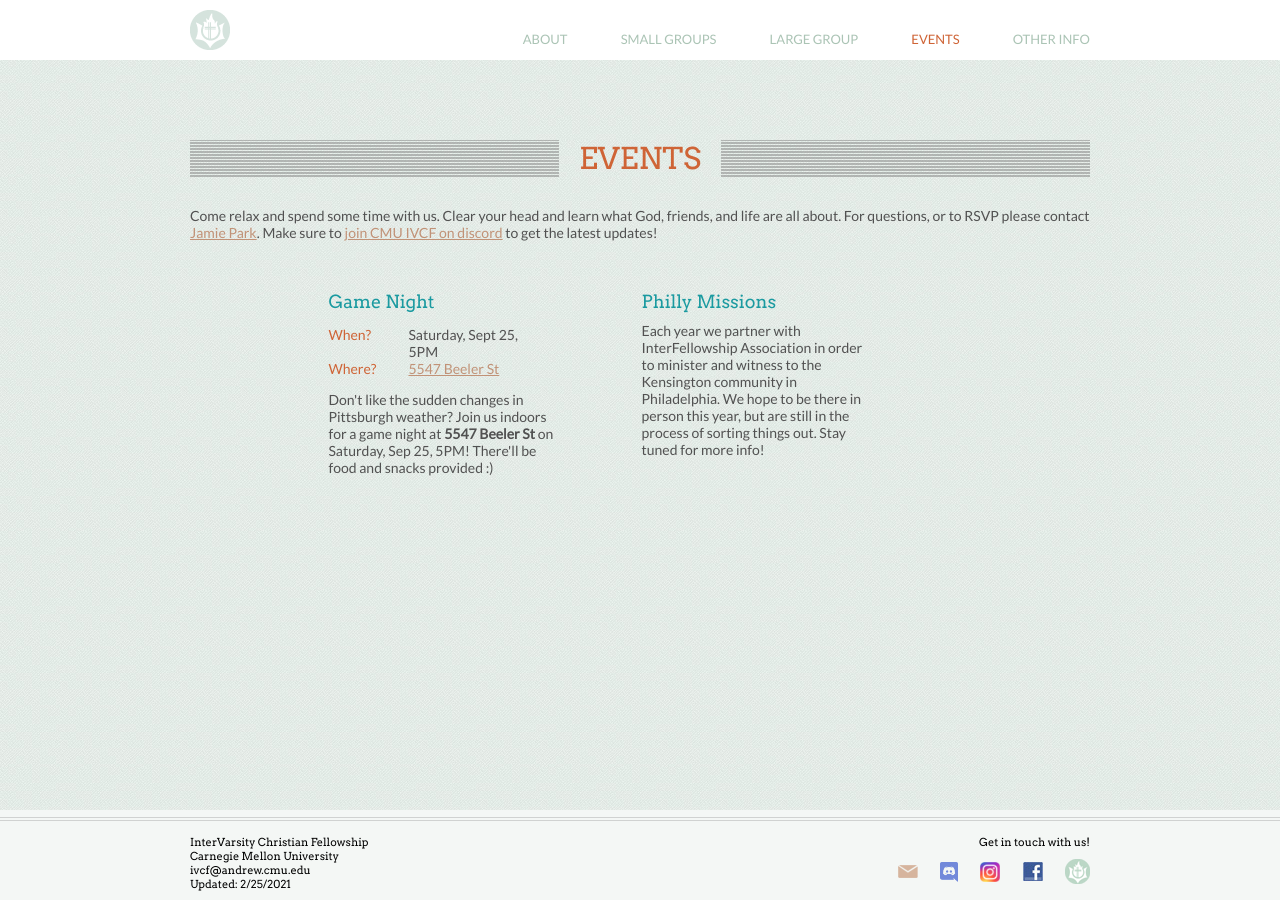
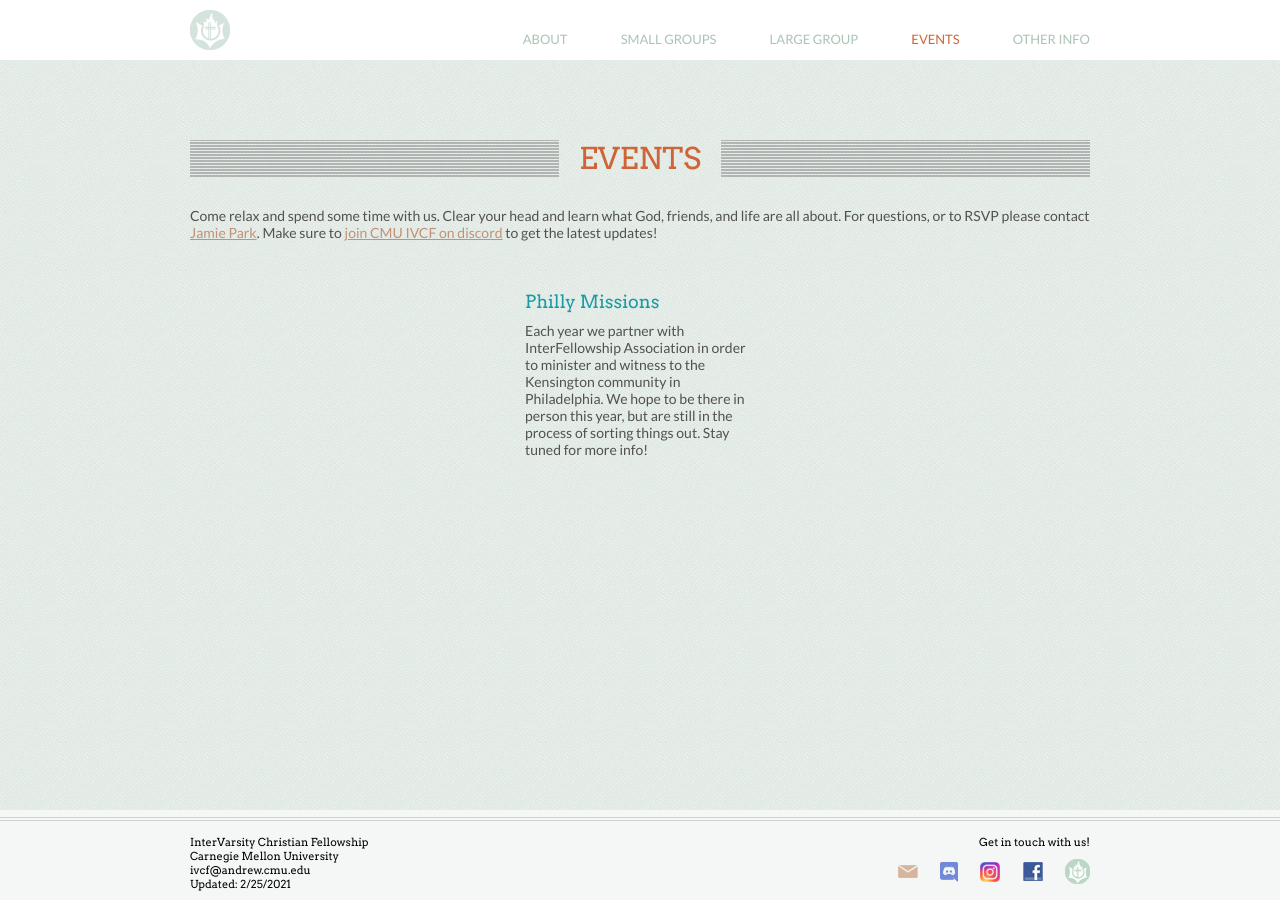
Before and after one commit to ivcf-cmu/ivcf-cmu.github.io, a Jekyll site: the page built from events.md, in a window 1280 px wide. Built offline with Jekyll 4.4.1, drawn with Linux system fonts in a browser that asks for light colours.

Commit message:
Remove old events

```diff
--- a/events.md
+++ b/events.md
@@ -25,7 +25,7 @@
 				are!
 			</p>
 		</div> -->
-		<div class="tricolumn">
+		<!-- <div class="tricolumn">
 			<h2>Game Night</h2>
 			<dl>
 				<dt>When?&nbsp;</dt>
@@ -37,7 +37,7 @@
 			<p>
 				Don't like the sudden changes in Pittsburgh weather? Join us indoors for a game night at <b>5547 Beeler St</b> on Saturday, Sep 25, 5PM! There'll be food and snacks provided :)
 			</p>
-		</div>
+		</div> -->
 		<div class="tricolumn">
 			<h2>Philly Missions</h2>
 			<p>
@@ -47,15 +47,6 @@
 				<a href="https://forms.gle/mjMGEAYmiykmSouy8" target="_blank">the interest form</a>. -->
 			</p>
 		</div>
-		<!-- <div class="tricolumn">
-			<h2>City-Wide Game Nights</h2>
-			<dl>
-				<dt>When?&nbsp;</dt><dd>Once a month starting soon.</dd>
-			</dl>
-			<p>
-				Dates & times TBA. Take a load of and play some games with friends from CMU, Pitt, Duquesne, and other local universities!
-			</p>
-		</div> -->
 		<!--
 		<div class="tricolumn">
 			<h2>Ignite Conference</h2>
```
